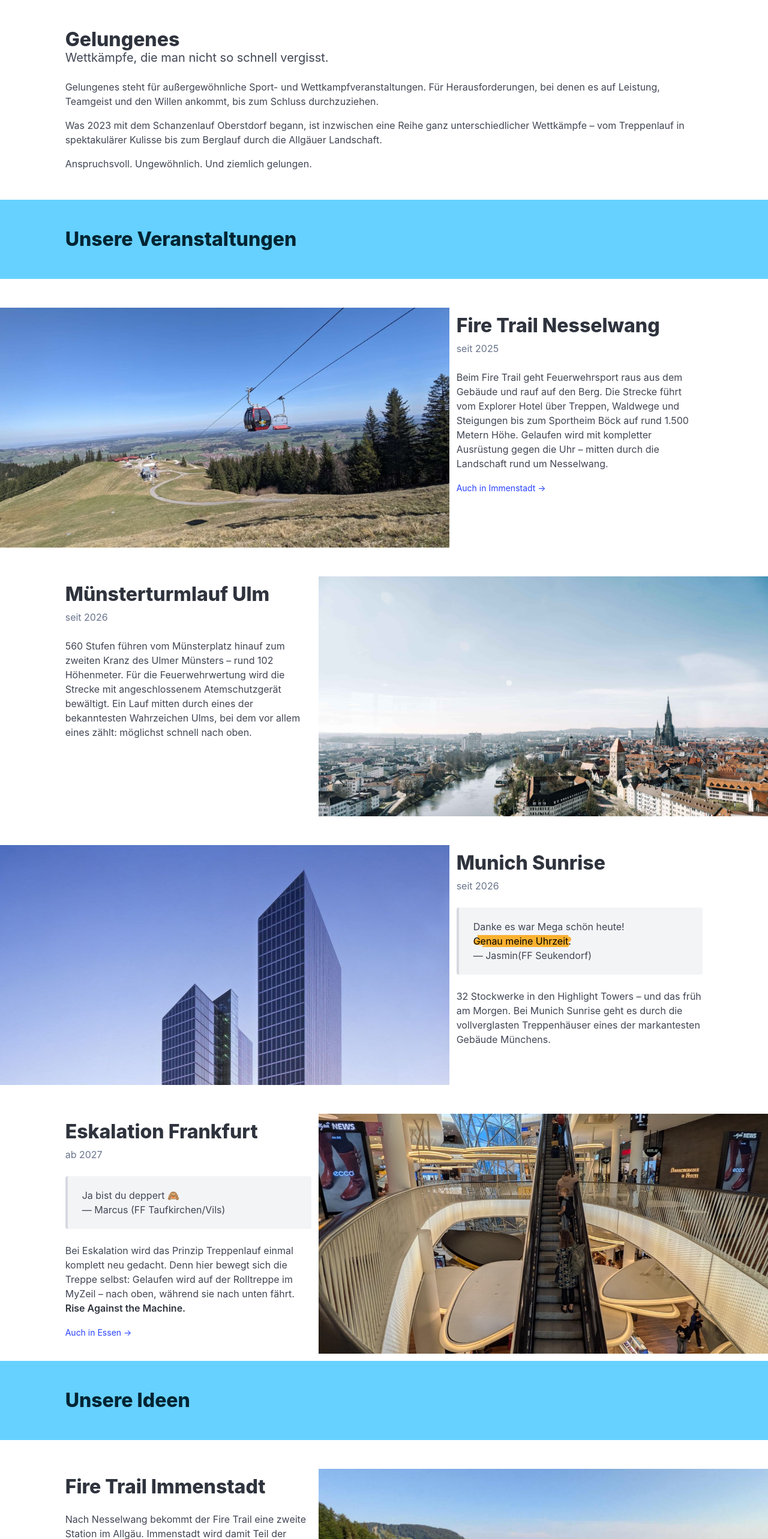
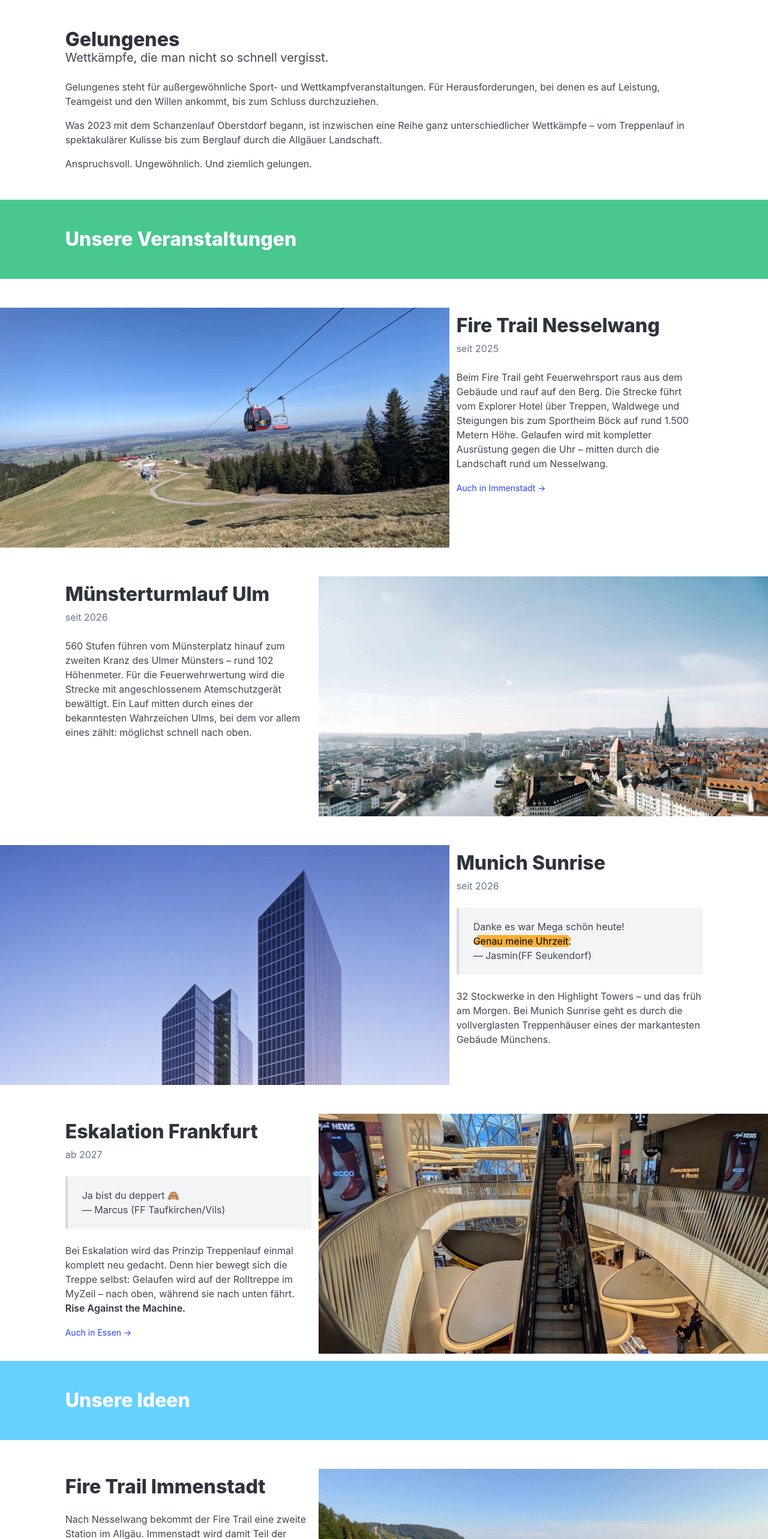
Before and after one commit to steffkes/gelungenes-website, a Nuxt app: page / in a window 1280 px wide. Shown: the top 2566 px of the page at 60% size. Built offline with nearby package versions, Linux system fonts and the light colour scheme.

Commit message:
color section bars by status

```diff
--- a/app/app.vue
+++ b/app/app.vue
@@ -35,12 +35,12 @@ useHead({
     </div>
   </section>
 
-  <section class="hero is-info">
+  <section class="hero is-success">
     <div class="hero-body px-0">
       <div class="columns">
         <div class="column is-10 is-offset-1">
           <section class="section">
-            <h1 class="title">Unsere Veranstaltungen</h1>
+            <h1 class="title has-text-white">Unsere Veranstaltungen</h1>
           </section>
         </div>
       </div>
@@ -194,7 +194,7 @@ useHead({
       <div class="columns">
         <div class="column is-10 is-offset-1">
           <section class="section">
-            <h1 class="title">Unsere Ideen</h1>
+            <h1 class="title has-text-white">Unsere Ideen</h1>
           </section>
         </div>
       </div>
@@ -312,12 +312,12 @@ useHead({
     </div>
   </div>
 
-  <section class="hero is-info">
+  <section class="hero has-background-grey">
     <div class="hero-body px-0">
       <div class="columns">
         <div class="column is-10 is-offset-1">
           <section class="section">
-            <h1 class="title">Bisherige Veranstaltungen</h1>
+            <h1 class="title has-text-white">Bisherige Veranstaltungen</h1>
           </section>
         </div>
       </div>
```
